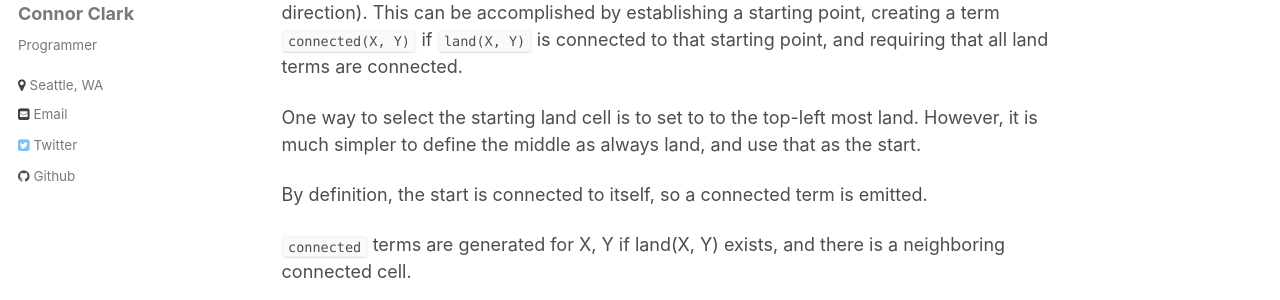
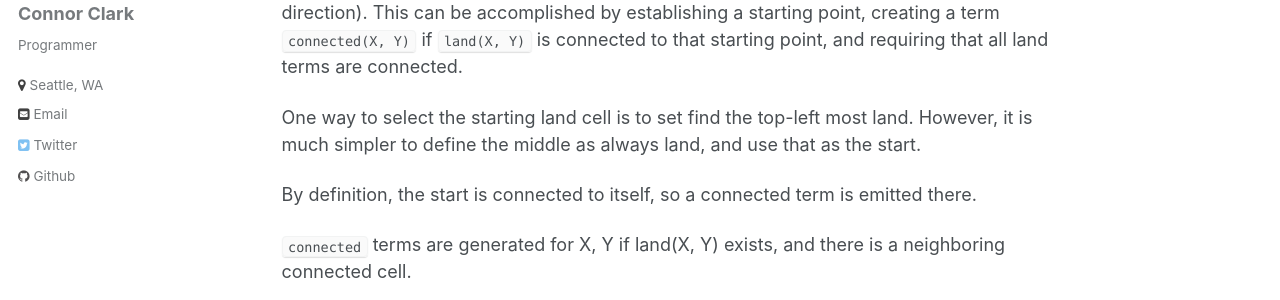
Before and after one commit to connorjclark/hoten.cc, a Jekyll site: the page built from blog/_posts/2017-07-13-a-gentle-introduction-to-asp.md, in a window 1280 px wide and 900 px high, scrolled down 3890 px. Shown: the part 153-453 px from the top of the window. Built offline with Jekyll 4.4.1, drawn with Linux system fonts in a browser that asks for light colours.

Commit message:
fix typo

```diff
--- a/blog/_posts/2017-07-13-a-gentle-introduction-to-asp.md
+++ b/blog/_posts/2017-07-13-a-gentle-introduction-to-asp.md
@@ -145,9 +145,9 @@ ___
 
 Now, let's force all land cells to be connected (reachable by moving in a cardinal direction). This can be accomplished by establishing a starting point, creating a term `connected(X, Y)` if `land(X, Y)` is connected to that starting point, and requiring that all land terms are connected.
 
-One way to select the starting land cell is to set to to the top-left most land. However, it is much simpler to define the middle as always land, and use that as the start.
+One way to select the starting land cell is to set find the top-left most land. However, it is much simpler to define the middle as always land, and use that as the start.
 
-By definition, the start is connected to itself, so a connected term is emitted.
+By definition, the start is connected to itself, so a connected term is emitted there.
 
 `connected` terms are generated for X, Y if land(X, Y) exists, and there is a neighboring connected cell.
 
```
